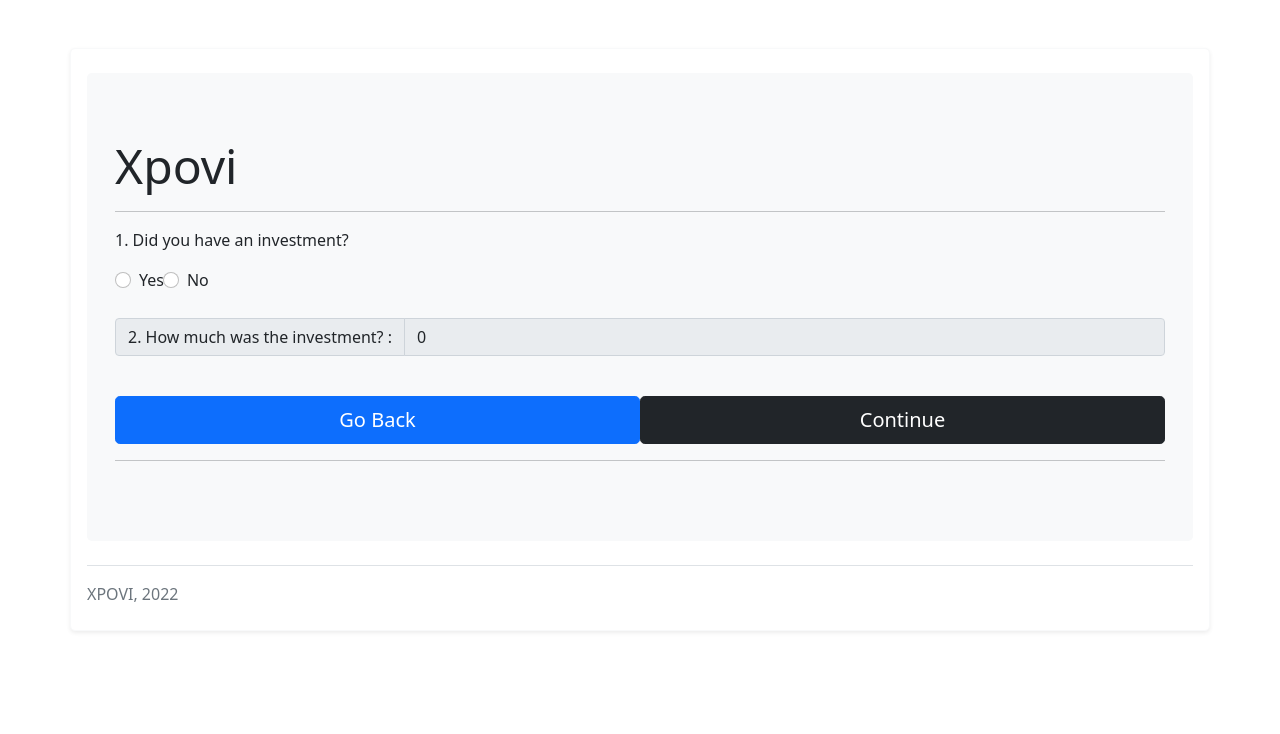
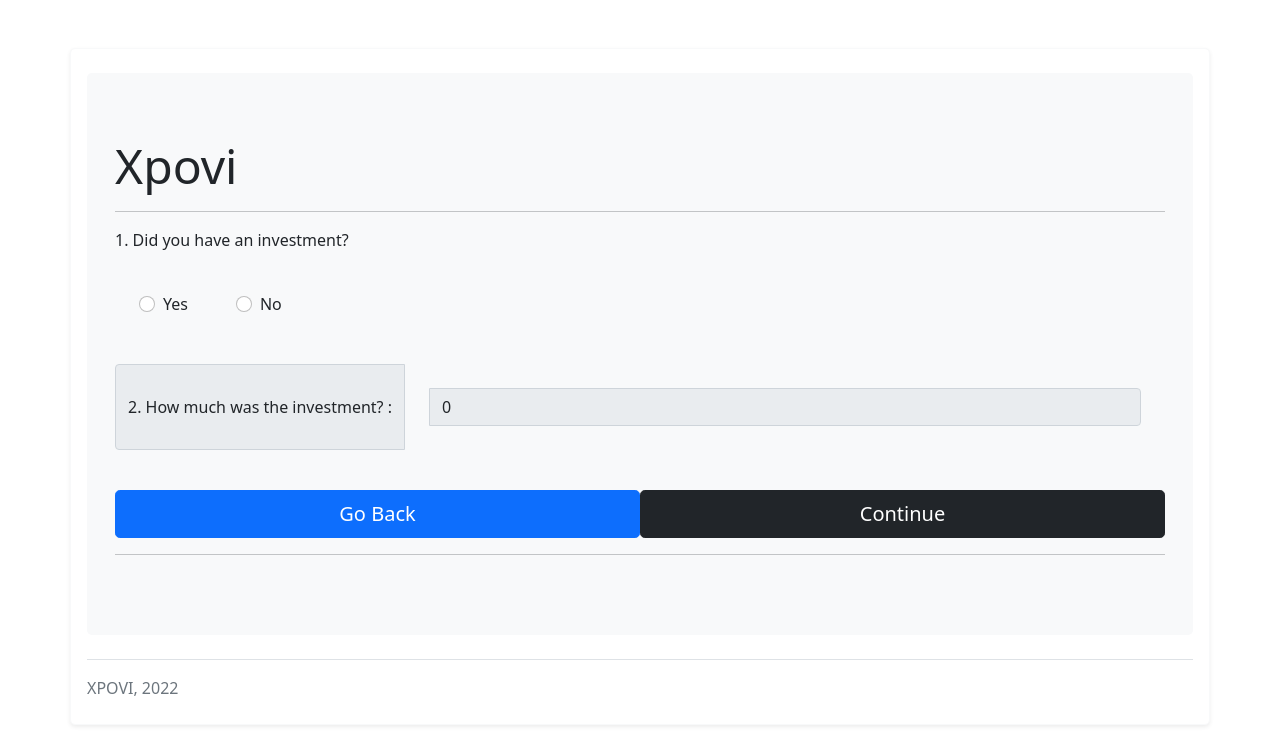
Before and after one commit to Menna-Alsherif/xpovi, a React (Create React App) app: page /generate in a window 1280 px wide. Both pictures are taken after a click on the button "Continue". Shown: the top 734 px of the page. Built offline with nearby package versions, Linux system fonts and the light colour scheme.

Commit message:
Update FormPersonalDetails.js

```diff
--- a/src/Components/FormPersonalDetails.js
+++ b/src/Components/FormPersonalDetails.js
@@ -33,6 +33,7 @@ const FormPersonalDetails = (props) => {
 
         <InputGroup>
           <Form.Check
+            className="m-4"
             name={"qOneSTwo"}
             value={"Yes"}
             checked={values.investment === "Yes"}
@@ -41,6 +42,7 @@ const FormPersonalDetails = (props) => {
             label={"Yes"}
           />
           <Form.Check
+            className="m-4"
             name={"qOneSTwo"}
             checked={values.investment === "No"}
             value={"No"}
@@ -57,6 +59,7 @@ const FormPersonalDetails = (props) => {
             2. How much was the investment? :{" "}
           </InputGroup.Text>
           <FormControl
+             className="m-4"
             disabled={disableValue}
             type="number"
             min="0"
```
